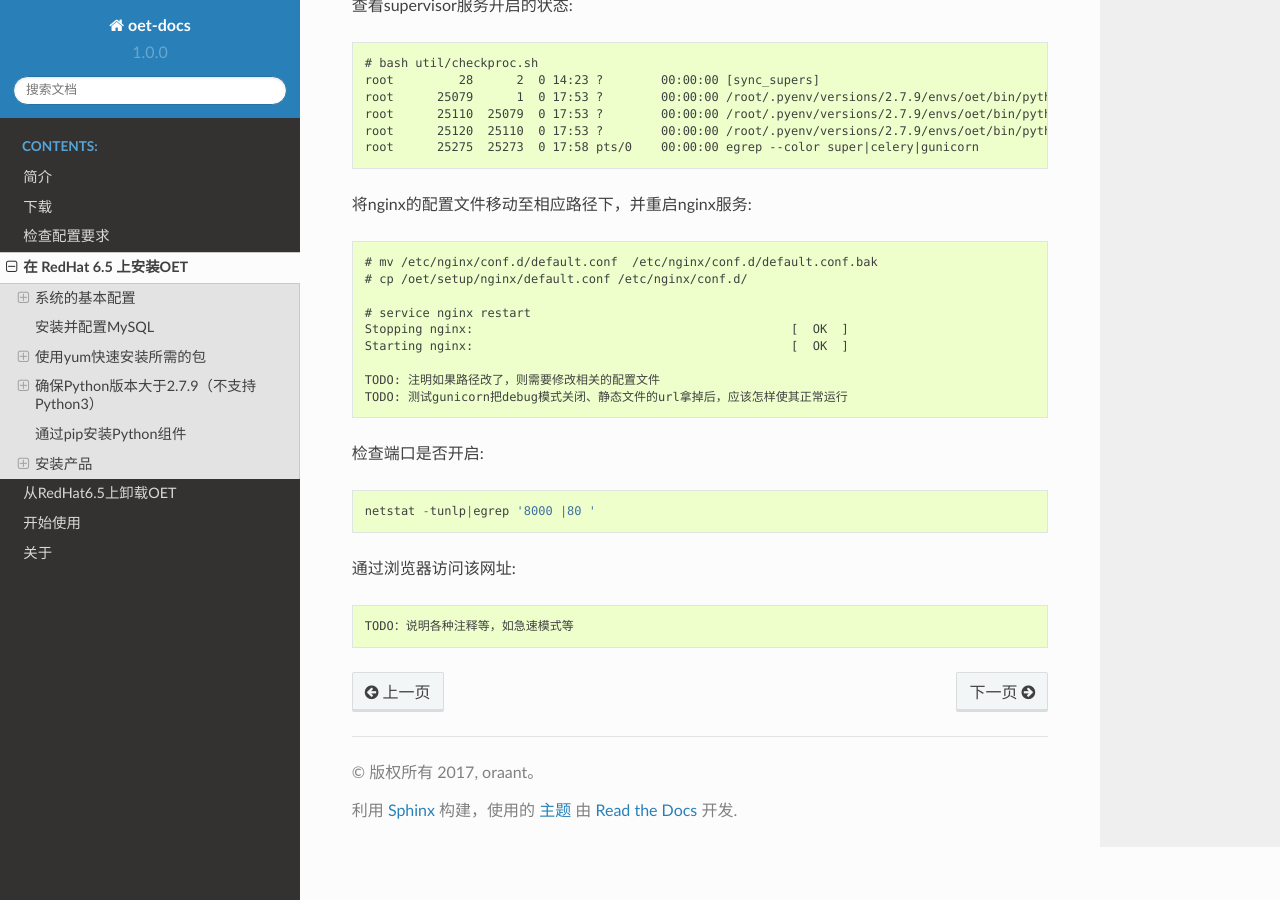
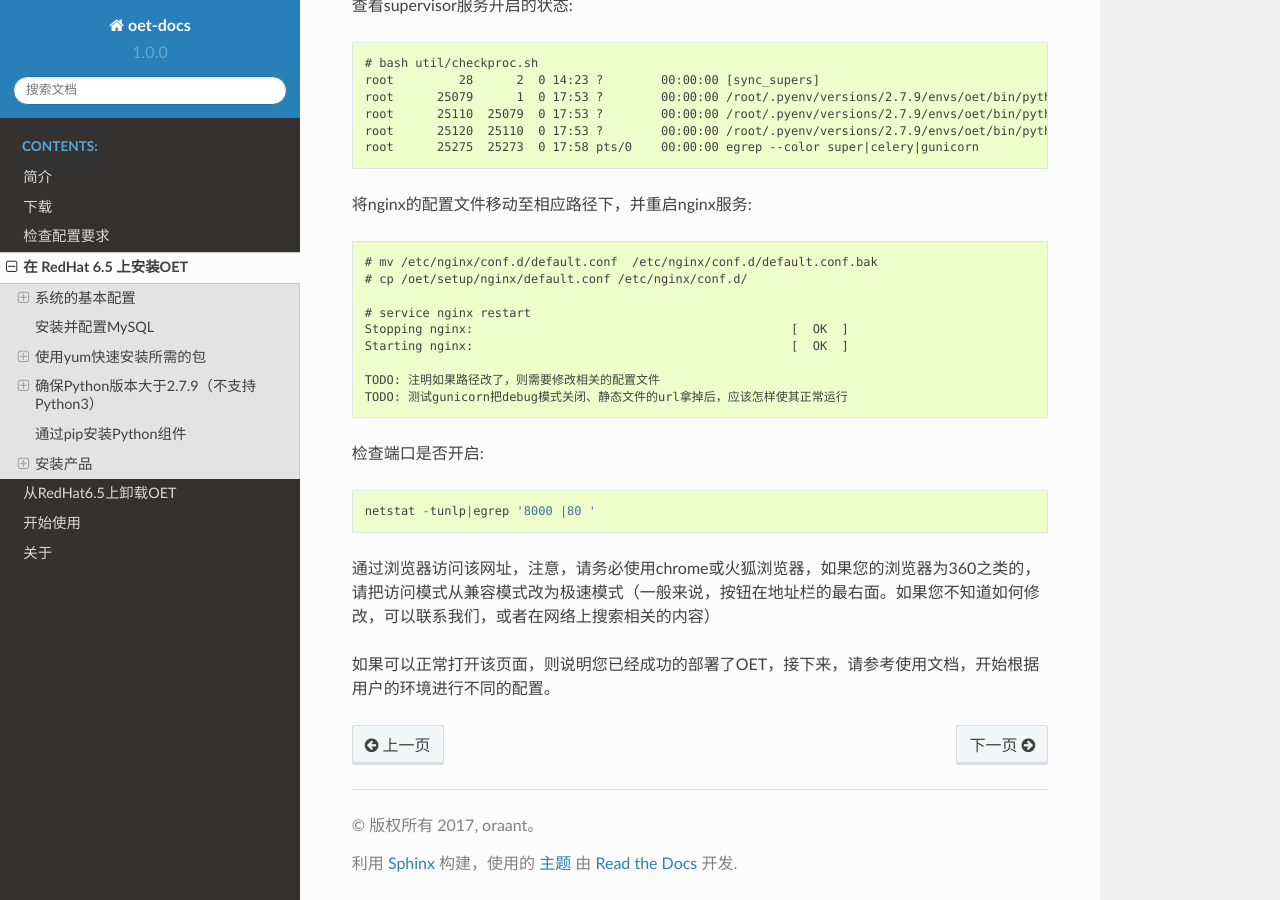
Before and after one commit to oraant/oet-docs, a Sphinx documentation site: the page built from docs/install.rst, in a window 1280 px wide and 900 px high, scrolled down 11869 px. Built offline with Sphinx 7.4.7 and the Read the Docs theme 2.0.0, drawn with Linux system fonts in a browser that asks for light colours.

Commit message:
finish install

```diff
--- a/docs/install.rst
+++ b/docs/install.rst
@@ -567,6 +567,6 @@ TODO: 是否要创建用户，还是把原来的配置文件中的user改为root
 
   netstat -tunlp|egrep '8000 |80 '
 
-通过浏览器访问该网址::
+通过浏览器访问该网址，注意，请务必使用chrome或火狐浏览器，如果您的浏览器为360之类的，请把访问模式从兼容模式改为极速模式（一般来说，按钮在地址栏的最右面。如果您不知道如何修改，可以联系我们，或者在网络上搜索相关的内容）
 
-  TODO：说明各种注释等，如急速模式等
+如果可以正常打开该页面，则说明您已经成功的部署了OET，接下来，请参考使用文档，开始根据用户的环境进行不同的配置。
```
